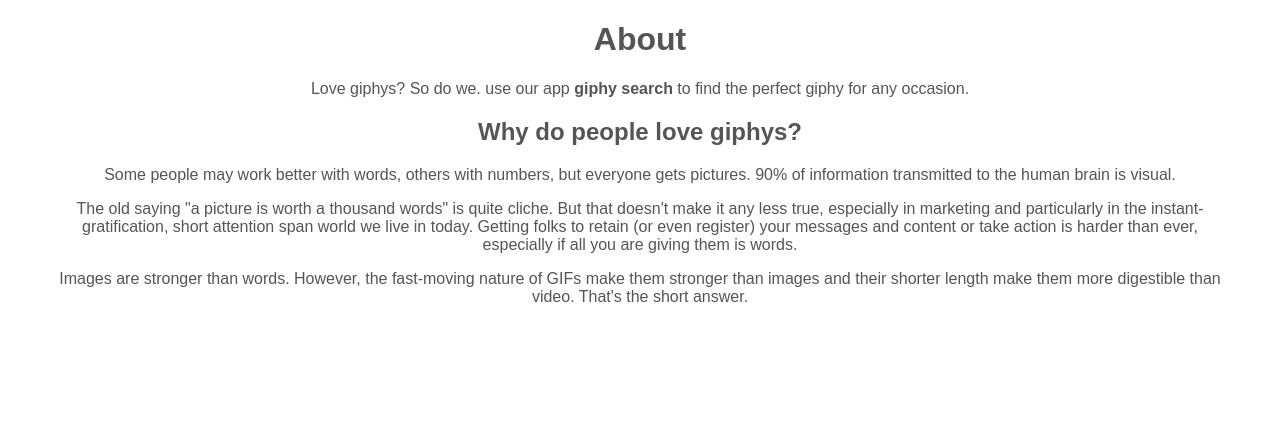
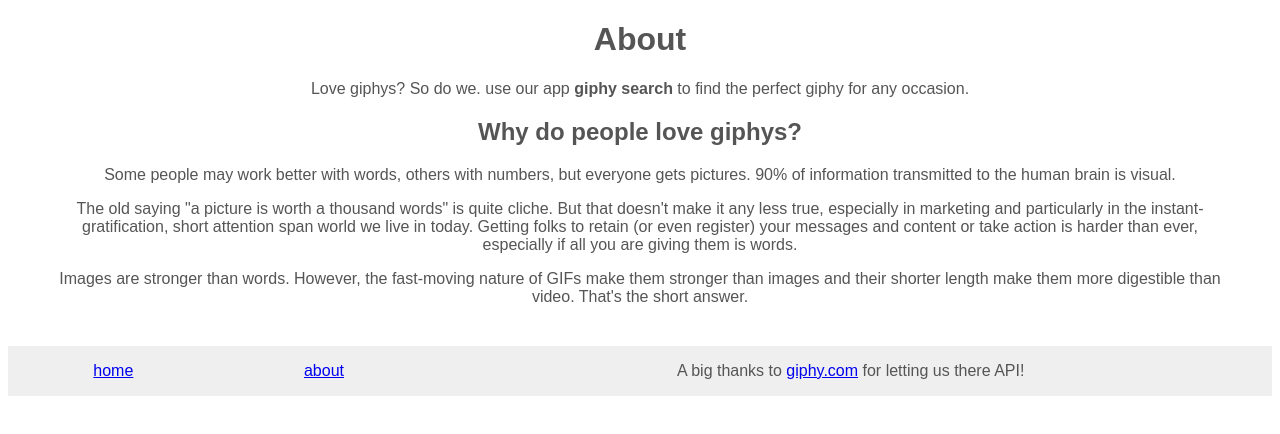
Before and after one commit to Riozke/nextjs, a Next.js app: page /about in a window 1280 px wide. Shown: the top 434 px of the page. Built offline with nearby package versions, Linux system fonts and the light colour scheme.

Commit message:
chore: add footer component to all pages

```diff
--- /dev/null
+++ b/components/Footer.jsx
@@ -0,0 +1,13 @@
+import Link from 'next/link'
+
+export default function Footer () {
+    return(
+        <>
+            <div className='footer'>
+                <p><Link href='/'><a>home</a></Link></p>
+                <p><Link href='/about'><a>about</a></Link></p>
+                <p>A big thanks to <a href='htpps://giphy.com/'>giphy.com</a> for letting us there API!</p>
+            </div>
+        </>
+    )
+}
--- a/pages/about.jsx
+++ b/pages/about.jsx
@@ -1,7 +1,9 @@
 import Head from "next/head"
+import Footer from '../components/Footer'
 
 export default function About() {
     return(
+        <>
             <div className="container">
                 <Head>
                     <title>About</title>
@@ -19,5 +21,9 @@
 
                 <p>Images are stronger than words. However, the fast-moving nature of GIFs make them stronger than images and their shorter length make them more digestible than video. That's the short answer.</p>
             </div>
+            <Footer />
+        </>
+
+
     )
 }
--- a/pages/index.jsx
+++ b/pages/index.jsx
@@ -1,6 +1,7 @@
 import Link from 'next/link'
 import Head from 'next/head'
 import { useEffect, useState } from 'react'
+import Footer from '../components/Footer'
 
 export default function Home(initialData) {
   const [searchResults, setSearchResults] = useState([])
@@ -25,6 +26,7 @@
   }
 
   return (
+    <>
       <div className="container">
         <Head>
           <title>Create Next App</title>
@@ -60,6 +62,9 @@
         })}
         </div>
       </div>
+      <Footer />
+    </>
+
   )
 }
 
--- a/pages/search/[searchTerm].jsx
+++ b/pages/search/[searchTerm].jsx
@@ -1,6 +1,7 @@
 import Link from 'next/link'
 import Head from 'next/head'
 import { useRouter } from 'next/router'
+import Footer from '../../components/Footer'
 
 export default function Search (initialData){
     const router = useRouter()
@@ -25,6 +26,7 @@
                     )
                 })}
             </div>
+            <Footer />
         </>
     )
 }
--- a/public/styles.css
+++ b/public/styles.css
@@ -46,3 +46,10 @@
 input:focus{
     outline: 0px;
 }
+
+.footer{
+    display: grid;
+    grid-template-columns: 1fr 1fr 4fr;
+    background-color: #EFEFEF;
+    margin-top: 40px;
+}
```
Lines whose indentation alone changed are shown as unchanged.
